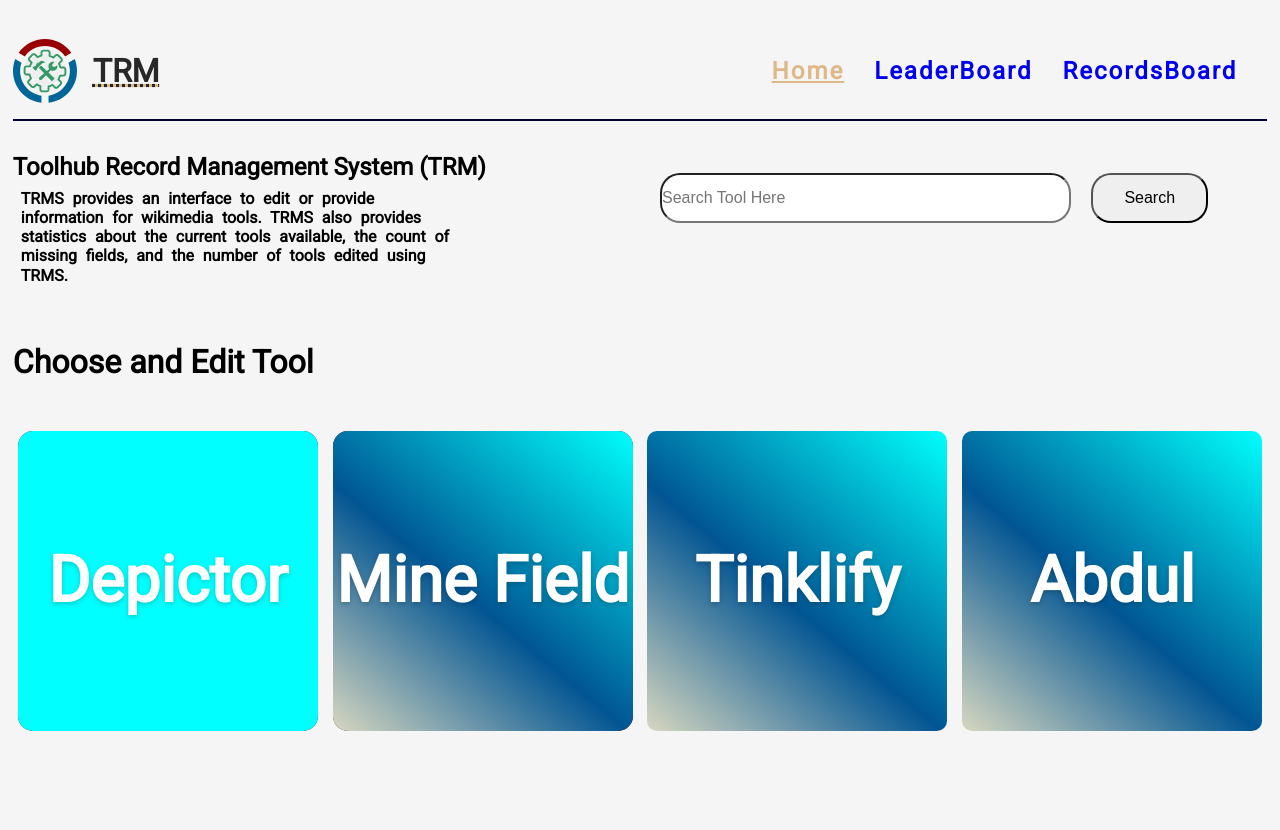
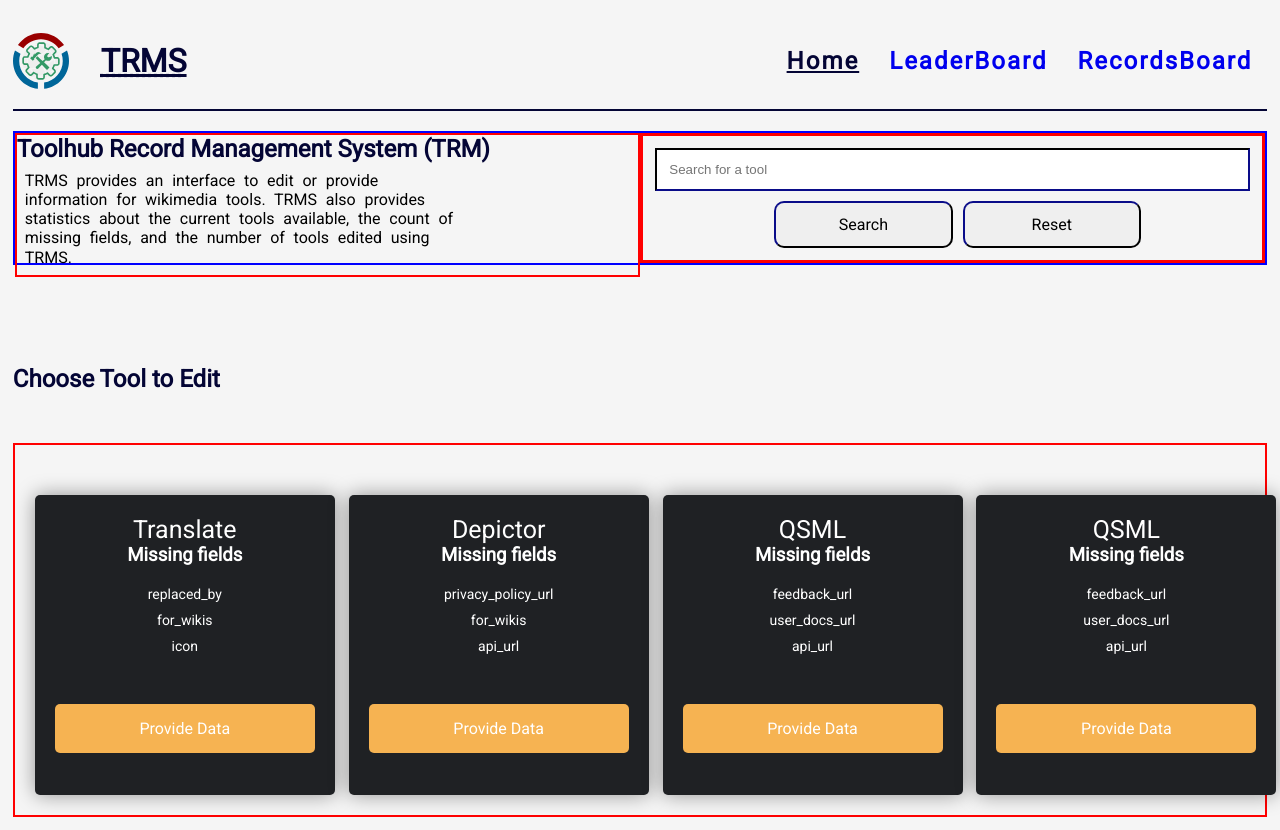
Before and after one commit to smart8099/Wikimedia-Toohhub-Frontend, a React (Create React App) app: page / in a window 1280 px wide. Before the commit the page ends 800 px from the top, so only its background shows below. Built offline with nearby package versions, Linux system fonts and the light colour scheme.

Commit message:
Create LeaderBoard page

```diff
--- a/src/App.css
+++ b/src/App.css
@@ -1,6 +1,11 @@
 
 @import url('https://fonts.googleapis.com/css2?family=Roboto:wght@100;300;400&display=swap');
 
+*,
+*:before,
+*:after {
+    box-sizing: border-box;
+}
 * {
   margin: 0;
   padding: 0;
@@ -10,23 +15,22 @@
 body{
   padding:1%;
   background-color: #f5f5f5;
-  font-weight: bold;
+  /* font-weight: bold; */
+  font-size: 1em;
   font-family: 'Roboto', sans-serif;
 }
 
 .nav-bar {
   margin: 0 auto;
-  padding: 10px 0;
-  padding-bottom: 0;
   display: flex;
   justify-content: space-between;
   align-items: center;
+  border-bottom: 2px solid  rgb(4, 5, 53);;
   width: 100%;
   font-size: 1.5rem;
   flex-wrap: wrap;
   justify-items: center;
-  box-sizing: border-box;
-  border-bottom: 2px solid #000036 ;
+
 }
 
 .nav-bar .logo-title {
@@ -34,9 +38,6 @@ body{
   line-height: 3;
 }
 
-.nav-bar .nav-bar-links{
-  font-size: 15rem;
-}
 
 .nav-logo {
   display: flex;
@@ -44,15 +45,15 @@ body{
 }
 
 .toolhub-logo {
-  width: 4rem;
-  height: 4rem;
+  width: 3.5rem;
+  height: 3.5rem;
 }
 
 .logo-title {
+  color: rgb(4, 5, 53);
+  margin-left: 1em;
   font-size: 1.5rem;
-  font-weight: 700;
-  color: #282828;
-  margin-left: 1rem;
+  font-weight: 800;
 
 }
 
@@ -61,38 +62,42 @@ body{
   align-items: center;
   justify-content: space-between;
   flex-wrap: wrap;
-
-  padding: 15px 15px;
 }
 
 .nav-link {
-
 
   font-weight: 600;
   font-size: 1.5rem;
   letter-spacing: 2px;
   margin: 0 15px;
-  text-decoration: underline;
+
 }
 
 .active {
-  color: burlywood;
+  color: rgb(4, 5, 53);
+  text-decoration: underline;
 }
 
 .inactive {
   text-decoration: none;
 }
 
-.home {
-  margin-top: 0;
+.home .top{
+  margin-top: 20px;
+  border:2px solid blue;
 }
 .home .top .trms_intro{
 
   float:left;
   width: 50%;
+  border:2px solid red;
+
 }
+
+
 .home .trms_intro h2{
-  font-size: 1.5rem;
+  font-size: 1.5em;
+  color: rgb(4, 5, 53);;
 
 }
 
@@ -104,19 +109,68 @@ body{
 
 }
 
-.home .top .searh-field {
-  margin: 2rem;
-  padding:20px;
+.home .top .search-field {
+
+  /* padding:100px; */
   display: flex;
+  flex-direction: column;
   align-items: center;
-  /* border: 2px solid red; */
-  flex-wrap: wrap;
+  justify-content: center;
+  border: 2px solid red;
+  align-content: center;
+  width: 50%;
+  /* flex-wrap: wrap;
   justify-items: center;
-  width: 50%;
+  width: 50%; */
 
 }
 
-.home .searh-field input{
+.input-group {
+  border: 1px solid red;
+  display: flex;
+  flex-direction: column;
+  gap: 10px;
+  padding: 2%;
+  width: 100%;
+}
+
+input {
+  width: 100%;
+  height: 30%;
+  padding: 2%;
+  border-color: rgb(4, 5, 53);
+
+}
+
+/* input[type="text"] {
+  text-align: center;
+
+} */
+
+.button-container {
+  width: 100%;
+  display: flex;
+  justify-content: center;
+  align-items: center;
+}
+
+button {
+  width: 30%;
+  padding: 2%;
+  margin-left: 10px;
+  border-radius: 10px;
+  font:inherit;
+  border-color: rgb(4, 5, 53);
+}
+
+button:hover{
+
+  color : whitesmoke;
+  /* background-color: #2088ff; */
+  background-color: rgb(4, 5, 53);
+}
+
+.home .searh-field form-control{
   height: 50px;
   border-radius: 20px;
   width:70%;
@@ -124,126 +178,115 @@ body{
   font-size: inherit;
 }
 
-.home .searh-field input[type="text"] {
-  float:right;
-  clear: none;
+
+
+
+
+
+.home .sample-tools h1{
+  margin-top: 100px;
+  margin-bottom: 50px;
+  font-size: 1.5em;
+  color: rgb(4, 5, 53);
+}
+/* new css carf */
+
+
+
+.card {
+  background: #1F2124;
+  box-shadow: 0 0 20px rgba(0, 0, 0, 0.4);
+  border-radius: 5px;
+  margin: 50px 20px 20px 20px;
+  /* width: calc(33.3333% - 40px); */
+  width: 300px;
+  height: 300px;
+  position: relative;
+  padding: 20px;
+  text-align: center;
+  color: white;
+  float: left;
+}
+
+
+.card-container {
+  max-width: 100%;
+  display: grid;
+  grid-template-columns: repeat(auto-fit, minmax(300px, 1fr));
+  grid-gap: 5px;
+  border: 2px solid red;
 }
 
 
 
-.home .searh-field button{
-  height: 50px;
-  width: 20%;
-  border-radius: 20px;
-  font-size: inherit;
+
+
+
+.card .title {
+  font-size: 25px;
 }
 
-.home .searh-field button:hover{
-  color : whitesmoke;
-  background-color: #2088ff;
-}
-.top {
-  justify-content: space-between;
+.card .missing-fields ul {
+  padding: 0;
+  margin: 20px 0 50px 0;
+  list-style-type: none;
 }
 
-.home .sampleTools h1{
-  margin-top: 100px;
-  margin-bottom: 50px;
+
+.card .missing-fields ul li {
+  margin: 10px 0;
+  font-size: 14px;
 }
 
-.card--container {
-  max-width: 100%;
-  display: grid;
-  grid-template-columns: repeat(auto-fit, minmax(300px, 1fr));
-  grid-gap: 5px;
+.card .missing-fields ul li span {
+  border-bottom: 2px dotted #F6B352;
 }
 
-.card {
-  position: relative;
-  width: 300px;
-  height: 300px;
-  margin: 0 auto;
-  background: #6b0000;
-  border-radius: 15px;
+
+
+.card .btn {
+  display: block;
+  background: #F6B352;
+  color: white;
+  padding: 15px 20px;
+  margin: 20px 0;
+  border-radius: 5px;
+  box-shadow: rgba(0,0,0,0.9);
+  transition: all 200ms ease-in-out;
+  text-decoration: none;
+
 }
 
-.face {
-  position: absolute;
-  bottom: 0;
-  left: 0;
-  width: 100%;
-  height: 100%;
-  display: flex;
-  justify-content: center;
-  align-items: center;
+
+
+
+.btn:hover{
+  background: rgb(4, 5, 53);
 }
 
-.face1 {
-  box-sizing: border-box;
-  padding: 20px;
+
+
+/*Leader board CSS */
+.lboard-container{
+  padding: 1%;
 }
 
-.description {
-  background-color: #fffc00;
-  -webkit-background-clip: text;
-  -webkit-text-fill-color: transparent;
+.lboard-table {
+  /* margin : 0 auto; */
+  margin-top: 50px;
+  margin-left: 300px;
 }
 
-.face2 {
-  transition: 0.5s;
+.lboard-container .lboard-header p{
+  margin: 0.5em;;
 }
 
-.face2 h2 {
-  padding: 0;
-  font-size: 10em;
-  color: #fff;
-  transition: 0.5s;
-  text-shadow: 0 2px 5px rgba(0, 0, 0, 0.2);
-  z-index: 10;
+table {
+  border-collapse: collapse;
 }
 
-.card:hover .face.face2 {
-  height: 60px;
+td, th {
+  border: 1px solid #999;
+  padding: 0.5rem;
+  text-align: left;
 }
-
-.card .face.face2 h2 {
-  font-size: 4em;
-}
-
-.card:nth-child(1) .face.face2 {
-  background: cyan;
-  border-radius: 15px;
-}
-
-.card:nth-child(2) .face.face2 {
-  background-image:
-    linear-gradient(
-      40deg,
-      #d7d7c0 0%,
-      #015593 45%,
-      #00fffc 100%
-    );
-  border-radius: 15px;
-}
-
-.card:nth-child(3) .face.face2 {
-  background-image:
-    linear-gradient(
-      40deg,
-      #d7d7c0 0%,
-      #015593 45%,
-      #00fffc 100%
-    );
-  border-radius: 10px;
-}
-
-.card:nth-child(4) .face.face2 {
-  background-image:
-    linear-gradient(
-      40deg,
-      #d7d7c0 0%,
-      #015593 45%,
-      #00fffc 100%
-    );
-  border-radius: 10px;
-}
--- a/src/pages/Home.js
+++ b/src/pages/Home.js
@@ -15,77 +15,110 @@ const Home = () => {
             available, the count of missing fields, and the number of tools edited using TRMS.
           </p>
         </div>
+        <div className="search-field">
 
-        <div className="searh-field">
-          <input type="text" name="search-field" id="search-field" placeholder="Search Tool Here" autofocus></input>
-          {/* <input type="submit" name="submit_search" id="submit_search">Submit</input> */}
-          <button id="submit" name="submit_search">Search</button>
+
+          <div className="input-group">
+            <input
+              className="form-control"
+              type="text"
+              placeholder="Search for a tool"
+              onChange=""
+
+            />
+            <div className="button-container">
+              <button className="" onClick="" type="button">
+                Search
+              </button>
+              <button className="" onClick="showAll" type="button">
+                Reset
+              </button>
+            </div>
+          </div>
+        </div>
+      </div>
+
+      <div className="tools-list">
+        <div className="sample-tools">
+          <h1>Choose Tool to Edit</h1>
+        </div>
+
+        <div className="card-container">
+          <div class="card">
+
+            <div class="title">Translate</div>
+            <h3 >Missing fields</h3>
+            <div className="missing-fields">
+              <ul>
+                <li>replaced_by</li>
+                <li>for_wikis</li>
+                <li>icon</li>
+              </ul>
+            </div>
+
+            <a href="#" className="btn">Provide Data</a>
+
+          </div>
+
+          <div class="card">
+
+            <div class="title">Depictor</div>
+
+            <h3>Missing fields</h3>
+            <div className="missing-fields">
+              <ul>
+                <li>privacy_policy_url</li>
+                <li>for_wikis</li>
+                <li>api_url</li>
+              </ul>
+            </div>
+
+            <a href="#" class="btn">Provide Data</a>
+
+          </div>
+
+
+         <div class="card">
+          <div class="title">QSML</div>
+          <h3>Missing fields</h3>
+          <div className="missing-fields">
+            <ul>
+              <li>feedback_url</li>
+              <li>user_docs_url</li>
+              <li>api_url</li>
+            </ul>
+          </div>
+
+          <a href="#" class="btn">Provide Data</a>
+         </div>
+
+         <div class="card">
+          <div class="title">QSML</div>
+          <h3>Missing fields</h3>
+          <div className="missing-fields">
+            <ul>
+              <li>feedback_url</li>
+              <li>user_docs_url</li>
+              <li>api_url</li>
+            </ul>
+          </div>
+
+          <a href="#" class="btn">Provide Data</a>
+         </div>
 
         </div>
+
+
+
+
       </div>
 
 
 
 
-      <div className="sampleTools">
-        <h1>Choose and Edit Tool</h1>
-        <div className="card--container">
-          <div className="card">
-            <div className="face1 face">
-              <div className="content">
-                <span className="starts">
-                  <p className="description">Tool Type Missing</p>
-                </span>
-              </div>
-            </div>
-            <div className="face face2">
-              <h2>Depictor</h2>
-            </div>
-          </div>
-
-          <div className="card">
-            <div className="face1 face">
-              <div className="content">
-                <span className="starts">
-                  <p className="description">User Docs Url Missing</p>
-                </span>
-              </div>
-            </div>
-            <div className="face face2">
-              <h2>Mine Field</h2>
-            </div>
-          </div>
-
-          <div className="card">
-            <div className="face1 face">
-              <div className="content">
-                <span className="starts">
-                  <p className="description">Repository Url Missing</p>
-                </span>
-              </div>
-            </div>
-            <div className="face face2">
-              <h2>Tinklify</h2>
-            </div>
-          </div>
-          <div className="card">
-            <div className="face1 face">
-              <div className="content">
-                <span className="starts">
-                  <p className="description">Tool Icon Missing</p>
-                </span>
-              </div>
-            </div>
+    </div>
 
 
-
-            <div className="face face2">
-              <h2>Abdul</h2>
-            </div>
-          </div>
-        </div>
-      </div>
-    </div>
 
 
 
--- a/src/pages/Navbar.js
+++ b/src/pages/Navbar.js
@@ -7,7 +7,7 @@ const Navbar = () => (
     <NavLink to="/">
       <div className="nav-logo">
         <img className="toolhub-logo" src={logo} alt="toolhub logo" />
-        <h1 className="logo-title"><abbr title="Toolhub Record Management System">TRM</abbr></h1>
+        <h1 className="logo-title"><abbr title="Toolhub Record Management System">TRMS</abbr></h1>
       </div>
     </NavLink>
 
```
Also changed, not shown: src/pages/Leaderboard.js (+106 -2 lines).
